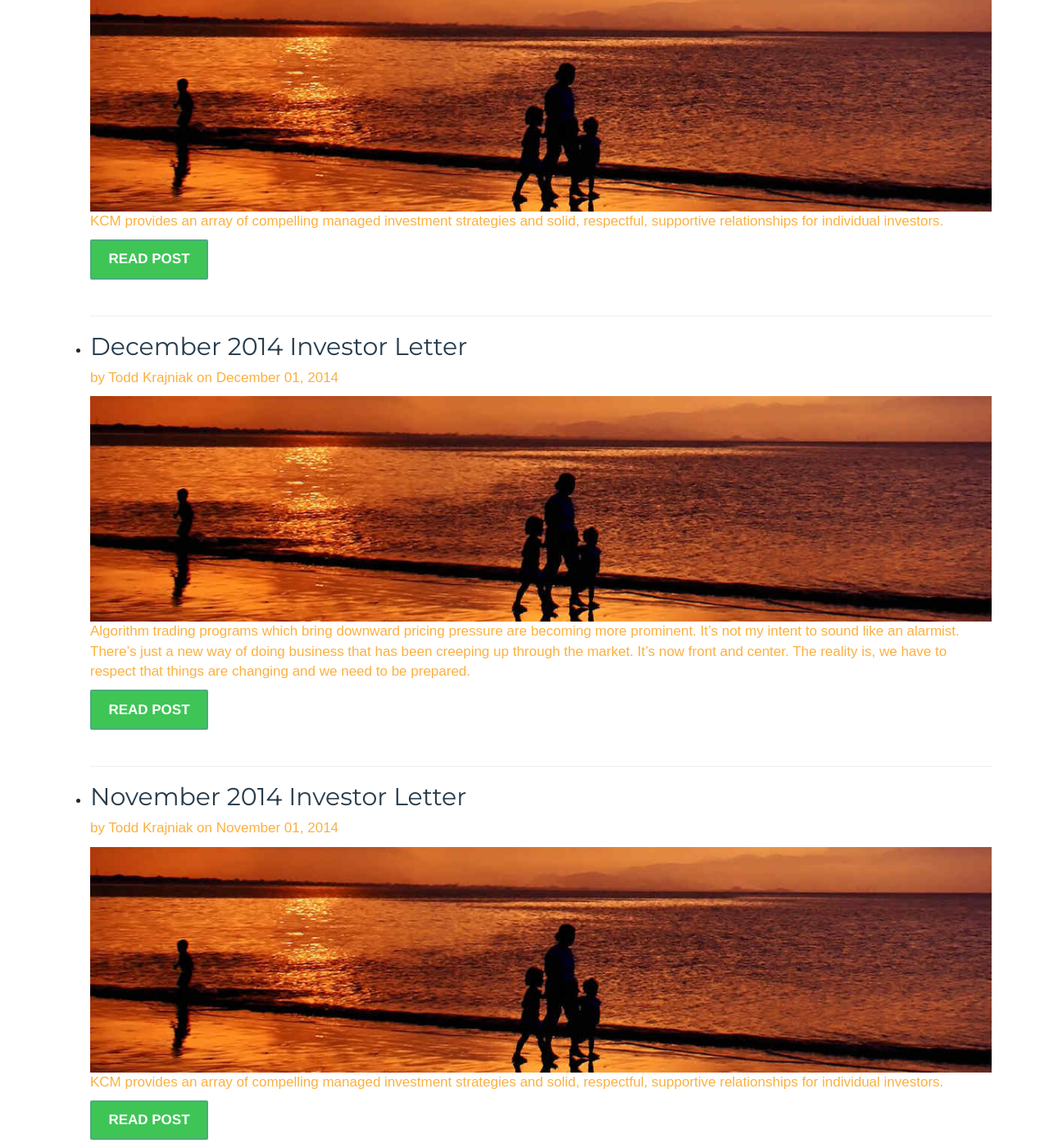
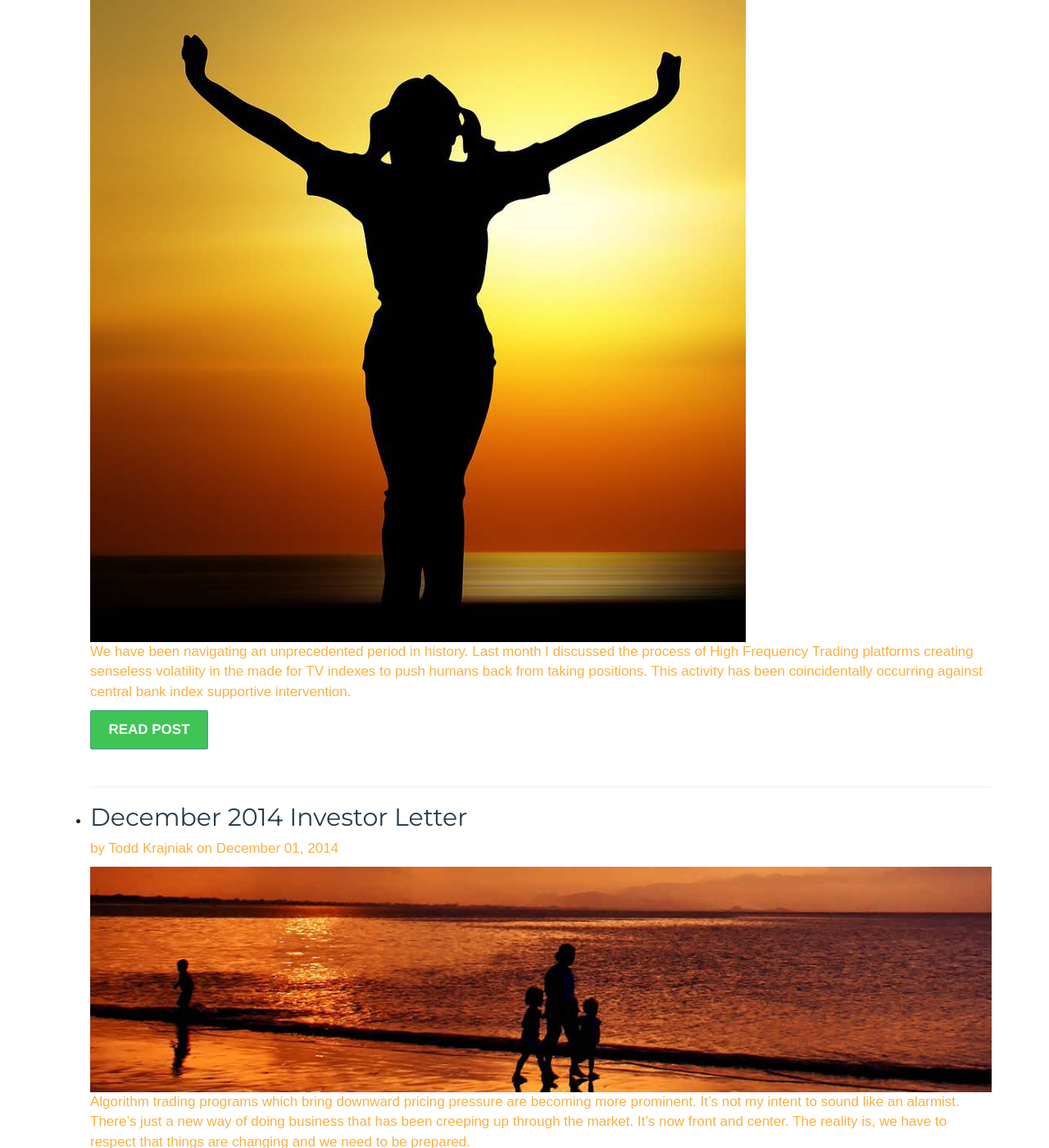
Before and after one commit to davidsilvasmith/kcm, a Jekyll site: the page built from blog/index.html, in a window 1280 px wide and 1400 px high, scrolled down 4842 px. Shown: the whole window at 82% size. Built offline with Jekyll 4.4.1, drawn with Linux system fonts in a browser that asks for light colours; nearby versions of some CDN libraries; some web fonts are replaced; the list of posts is cut into pages by our own code; comment, search, counter and statistics services are not loaded.

Commit message:
added january image

```diff
--- a/_posts/2015-01-01-january-2015-investor-letter.md
+++ b/_posts/2015-01-01-january-2015-investor-letter.md
@@ -1,3 +1,8 @@
+---
+title: January 2015 Investor Letter
+excerpt: We have been navigating an unprecedented period in history.  Last month I discussed the process of High Frequency Trading platforms creating senseless volatility in the made for TV indexes to push humans back from taking positions. This activity has been coincidentally occurring against central bank index supportive intervention.
+image: /images/posts/2015-01-01-january-2015-investor-letter/kcm-january.jpg
+---
 
 * TOC
 {:toc}
```
Also changed, not shown: images/posts/2015-01-01-january-2015-investor-letter/kcm-january.jpg (added).
